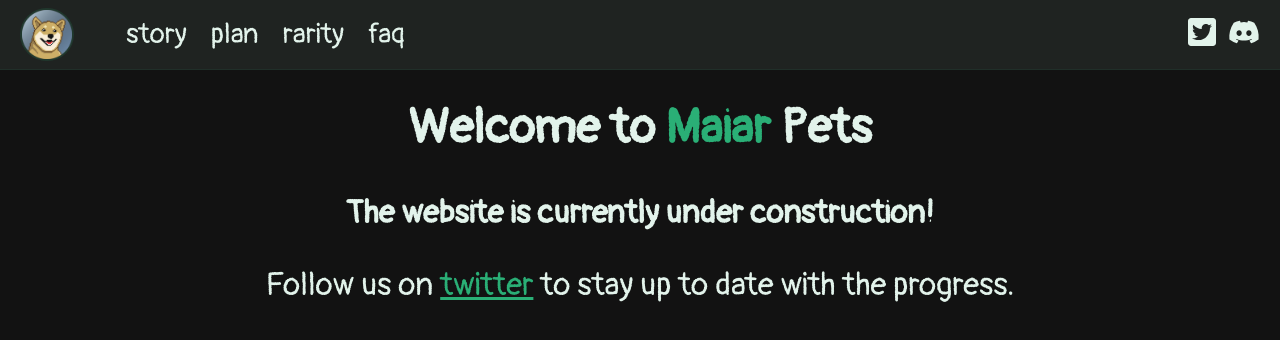
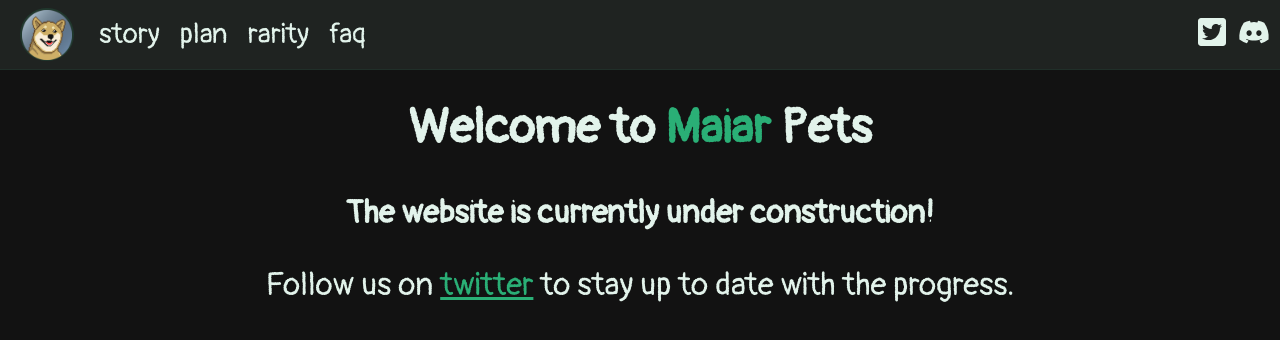
Before and after one commit to theodornitu/nextjs_maiarPets, a Next.js app: page / in a window 1280 px wide. Shown: the top 340 px of the page. Built offline with nearby package versions, Linux system fonts and the light colour scheme.

Commit message:
tried to fix resize bug for logo

```diff
--- a/styles/Nav.module.css
+++ b/styles/Nav.module.css
@@ -8,13 +8,14 @@
 
 /* Maiar Pets logo */
 .nav logo {
-  display: flex;
+  display: flexbox;
   margin: 8px 0px 8px 20px;
   border: 2px solid rgb(42, 175, 118, 15%);
   border-radius: 100%;
 }
 
 .nav logo:hover {
+  display: flexbox;
   cursor: pointer;
   border: 2px solid rgb(42, 175, 118, 100%);
   transition: border 0.3s ease-in-out;
@@ -32,7 +33,7 @@
   font-family: pangolinregular, sans-serif;
   color: #e2f3eb;
   display: flex;
-  margin: 0px 12px 0px 12px;
+  margin: 0px 35px 0px -15px;
   font-size: 1.75rem;
 }
 
@@ -47,7 +48,7 @@
 .nav socials {
   display: flex;
   margin-left: auto;
-  margin-right: 20px;
+  margin-right: 10px;
   justify-content: center;
   align-items: center;
   color: #e2f3eb;
```
